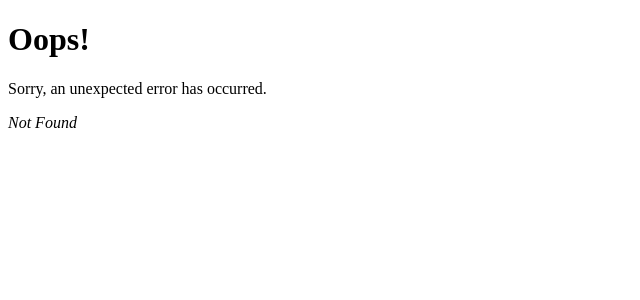
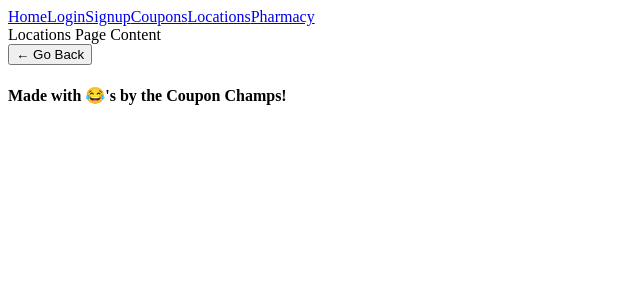
Before and after one commit to rickybehrens/grocery-store-app, a React (Vite) app in the folder client/: page /locations in a window 1280 px wide. Before the commit this address had no page. Shown: the top 300 px of the page, without its empty margins (0-640 px from the left). Built offline with nearby package versions, Linux system fonts and the light colour scheme.

Commit message:
added remaining routes

```diff
--- a/client/src/components/Header.jsx
+++ b/client/src/components/Header.jsx
@@ -7,6 +7,9 @@ const Header = () => {
       <Link to="/">Home</Link>
       <Link to="/login">Login</Link>
       <Link to="/signup">Signup</Link>
+      <Link to="/coupons">Coupons</Link>
+      <Link to="/locations">Locations</Link>
+      <Link to="/pharmacy">Pharmacy</Link>
     </header>
   );
 };
--- /dev/null
+++ b/client/src/pages/Coupons.jsx
@@ -0,0 +1,7 @@
+import React from 'react';
+
+const Coupons = () => {
+    return <div>Coupons Page Content</div>;
+};
+
+export default Coupons;
--- /dev/null
+++ b/client/src/pages/Locations.jsx
@@ -0,0 +1,7 @@
+import React from 'react';
+
+const Locations = () => {
+    return <div>Locations Page Content</div>;
+};
+
+export default Locations;
--- /dev/null
+++ b/client/src/pages/Pharmacy.jsx
@@ -0,0 +1,7 @@
+import React from 'react';
+
+const Pharmacy = () => {
+    return <div>Pharmacy Page Content</div>;
+};
+
+export default Pharmacy;
```
Also changed, not shown: client/src/main.jsx (+12 -0 lines), 1 other file (tests, documents, lock files or other folders).
